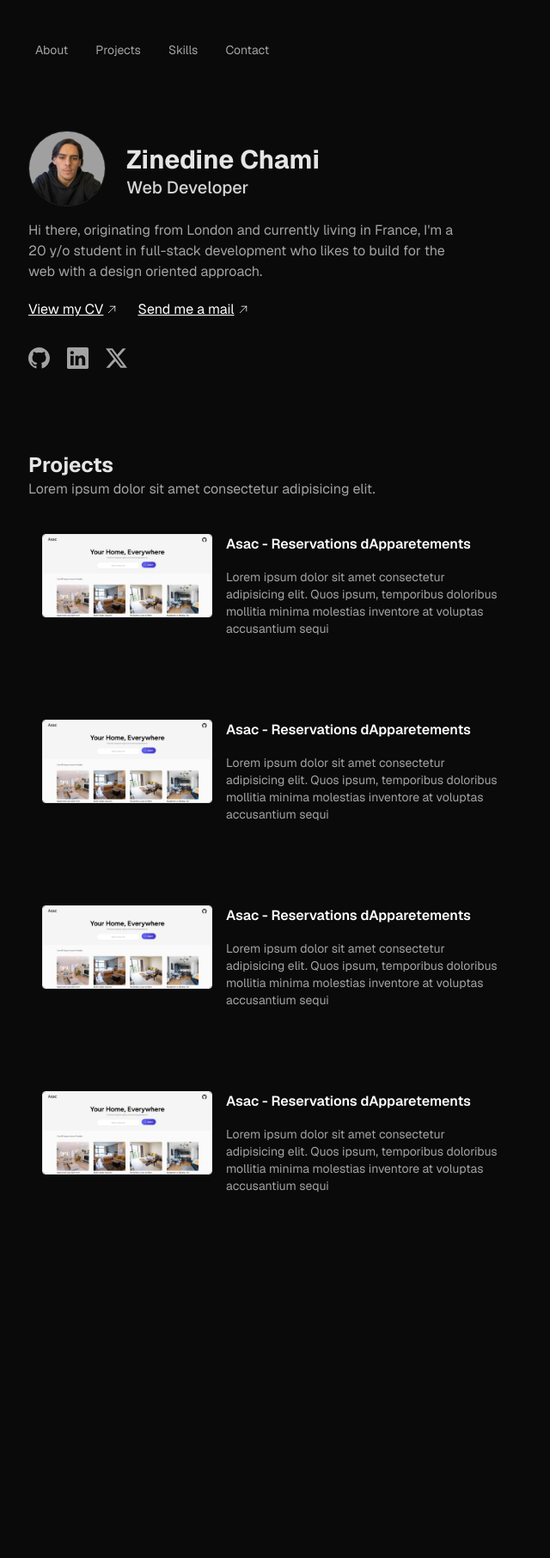
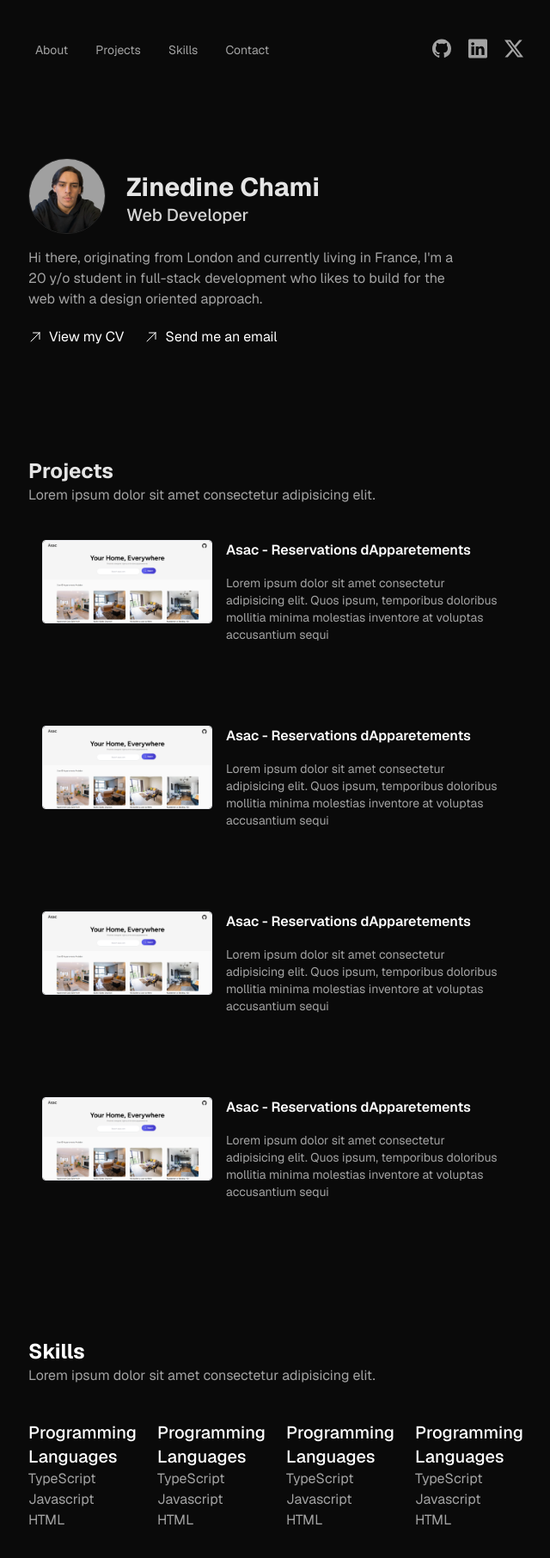
Before and after one commit to zinedinechami/portfolio_next, a Next.js app: page / in a window 1280 px wide. Shown: the top 1812 px of the page at 86% size, without its empty margins (327-967 px from the left). Built offline with nearby package versions, Linux system fonts and the light colour scheme.

Commit message:
add social links in header and created skills section component

```diff
--- a/src/app/componenets/header.tsx
+++ b/src/app/componenets/header.tsx
@@ -1,7 +1,7 @@
 export default function Header() {
   return (
     <>
-      <nav className="h-20  mt-10 ">
+      <nav className="h-20  mt-10 relative">
         <ul className="flex  text-sm text-neutral-400 ">
           <a href="">
             <li className="mr-4 p-2 hover:border hover:bg-neutral-900 border-neutral-800 hover:text-neutral-200 transition-colors rounded ">
@@ -24,6 +24,38 @@ export default function Header() {
             </li>
           </a>
         </ul>
+        <div className="flex  text-neutral-400 absolute right-2 top-1">
+          <svg
+            xmlns="http://www.w3.org/2000/svg"
+            width="22"
+            height="25"
+            fill="currentColor"
+            className="mr-5 hover:text-neutral-200 transition-colors"
+            viewBox="0 0 16 16"
+          >
+            <path d="M8 0C3.58 0 0 3.58 0 8c0 3.54 2.29 6.53 5.47 7.59.4.07.55-.17.55-.38 0-.19-.01-.82-.01-1.49-2.01.37-2.53-.49-2.69-.94-.09-.23-.48-.94-.82-1.13-.28-.15-.68-.52-.01-.53.63-.01 1.08.58 1.23.82.72 1.21 1.87.87 2.33.66.07-.52.28-.87.51-1.07-1.78-.2-3.64-.89-3.64-3.95 0-.87.31-1.59.82-2.15-.08-.2-.36-1.02.08-2.12 0 0 .67-.21 2.2.82.64-.18 1.32-.27 2-.27s1.36.09 2 .27c1.53-1.04 2.2-.82 2.2-.82.44 1.1.16 1.92.08 2.12.51.56.82 1.27.82 2.15 0 3.07-1.87 3.75-3.65 3.95.29.25.54.73.54 1.48 0 1.07-.01 1.93-.01 2.2 0 .21.15.46.55.38A8.01 8.01 0 0 0 16 8c0-4.42-3.58-8-8-8" />
+          </svg>
+          <svg
+            xmlns="http://www.w3.org/2000/svg"
+            width="22"
+            height="25"
+            fill="currentColor"
+            className="mr-5 hover:text-neutral-200 transition-colors"
+            viewBox="0 0 16 16"
+          >
+            <path d="M0 1.146C0 .513.526 0 1.175 0h13.65C15.474 0 16 .513 16 1.146v13.708c0 .633-.526 1.146-1.175 1.146H1.175C.526 16 0 15.487 0 14.854zm4.943 12.248V6.169H2.542v7.225zm-1.2-8.212c.837 0 1.358-.554 1.358-1.248-.015-.709-.52-1.248-1.342-1.248S2.4 3.226 2.4 3.934c0 .694.521 1.248 1.327 1.248zm4.908 8.212V9.359c0-.216.016-.432.08-.586.173-.431.568-.878 1.232-.878.869 0 1.216.662 1.216 1.634v3.865h2.401V9.25c0-2.22-1.184-3.252-2.764-3.252-1.274 0-1.845.7-2.165 1.193v.025h-.016l.016-.025V6.169h-2.4c.03.678 0 7.225 0 7.225z" />
+          </svg>
+          <svg
+            xmlns="http://www.w3.org/2000/svg"
+            width="22"
+            height="25"
+            fill="currentColor"
+            className="mr-4 hover:text-neutral-200 transition-colors"
+            viewBox="0 0 16 16"
+          >
+            <path d="M12.6.75h2.454l-5.36 6.142L16 15.25h-4.937l-3.867-5.07-4.425 5.07H.316l5.733-6.57L0 .75h5.063l3.495 4.633L12.601.75Zm-.86 13.028h1.36L4.323 2.145H2.865z" />
+          </svg>
+        </div>
       </nav>
     </>
   );
--- a/src/app/page.tsx
+++ b/src/app/page.tsx
@@ -1,6 +1,7 @@
 import Header from "./componenets/header";
 import About from "./sections/about";
 import Projects from "./sections/projects";
+import Skills from "./sections/skills";
 import { GeistSans } from "geist/font/sans";
 
 // bg-gradient-to-tr from-neutral-900 to-neutral-950
@@ -13,9 +14,7 @@ export default function Page() {
           <Header />
           <About />
           <Projects />
-          {/* <div>Projects</div>
-          <div>Tech Stack</div>
-          <div>Contact</div> */}
+          <Skills />
         </main>
       </body>
     </>
--- a/src/app/sections/about.tsx
+++ b/src/app/sections/about.tsx
@@ -6,7 +6,7 @@ import pfp from "../assets/profile_picture.png";
 export default function About() {
   return (
     <>
-      <section className="pt-8 pb-24 ">
+      <section className="pt-16 pb-32 ">
         <div className="flex pb-4 ">
           <Image
             src={pfp}
@@ -31,15 +31,13 @@ export default function About() {
           for the web with a design oriented approach.
         </p>
         <div className="pt-5 flex">
-          <a className="pr-4 mr-2 flex underline " href="">
-            View my CV{" "}
           <svg
             xmlns="http://www.w3.org/2000/svg"
             fill="none"
             viewBox="0 0 24 24"
             strokeWidth={1.5}
             stroke="currentColor"
-              className="w-3 h-6 ml-1"
+            className="w-4 h-6 mr-2"
           >
             <path
               strokeLinecap="round"
@@ -47,16 +45,16 @@ export default function About() {
               d="m4.5 19.5 15-15m0 0H8.25m11.25 0v11.25"
             />
           </svg>
+          <a className="pr-4 mr-2 flex hover:underline " href="">
+            View my CV{" "}
           </a>{" "}
-          <a href="" className="flex underline ">
-            Send me a mail
           <svg
             xmlns="http://www.w3.org/2000/svg"
             fill="none"
             viewBox="0 0 24 24"
             strokeWidth={1.5}
             stroke="currentColor"
-              className="w-3 h-6 ml-1"
+            className="w-4 h-6 mr-2"
           >
             <path
               strokeLinecap="round"
@@ -64,39 +62,9 @@ export default function About() {
               d="m4.5 19.5 15-15m0 0H8.25m11.25 0v11.25"
             />
           </svg>
+          <a href="" className="flex hover:underline ">
+            Send me an email
           </a>
-        </div>
-        <div className="flex mt-8 text-neutral-400">
-          <svg
-            xmlns="http://www.w3.org/2000/svg"
-            width="25"
-            height="25"
-            fill="currentColor"
-            className="mr-5"
-            viewBox="0 0 16 16"
-          >
-            <path d="M8 0C3.58 0 0 3.58 0 8c0 3.54 2.29 6.53 5.47 7.59.4.07.55-.17.55-.38 0-.19-.01-.82-.01-1.49-2.01.37-2.53-.49-2.69-.94-.09-.23-.48-.94-.82-1.13-.28-.15-.68-.52-.01-.53.63-.01 1.08.58 1.23.82.72 1.21 1.87.87 2.33.66.07-.52.28-.87.51-1.07-1.78-.2-3.64-.89-3.64-3.95 0-.87.31-1.59.82-2.15-.08-.2-.36-1.02.08-2.12 0 0 .67-.21 2.2.82.64-.18 1.32-.27 2-.27s1.36.09 2 .27c1.53-1.04 2.2-.82 2.2-.82.44 1.1.16 1.92.08 2.12.51.56.82 1.27.82 2.15 0 3.07-1.87 3.75-3.65 3.95.29.25.54.73.54 1.48 0 1.07-.01 1.93-.01 2.2 0 .21.15.46.55.38A8.01 8.01 0 0 0 16 8c0-4.42-3.58-8-8-8" />
-          </svg>
-          <svg
-            xmlns="http://www.w3.org/2000/svg"
-            width="25"
-            height="25"
-            fill="currentColor"
-            className="mr-5"
-            viewBox="0 0 16 16"
-          >
-            <path d="M0 1.146C0 .513.526 0 1.175 0h13.65C15.474 0 16 .513 16 1.146v13.708c0 .633-.526 1.146-1.175 1.146H1.175C.526 16 0 15.487 0 14.854zm4.943 12.248V6.169H2.542v7.225zm-1.2-8.212c.837 0 1.358-.554 1.358-1.248-.015-.709-.52-1.248-1.342-1.248S2.4 3.226 2.4 3.934c0 .694.521 1.248 1.327 1.248zm4.908 8.212V9.359c0-.216.016-.432.08-.586.173-.431.568-.878 1.232-.878.869 0 1.216.662 1.216 1.634v3.865h2.401V9.25c0-2.22-1.184-3.252-2.764-3.252-1.274 0-1.845.7-2.165 1.193v.025h-.016l.016-.025V6.169h-2.4c.03.678 0 7.225 0 7.225z" />
-          </svg>
-          <svg
-            xmlns="http://www.w3.org/2000/svg"
-            width="25"
-            height="25"
-            fill="currentColor"
-            className="mr-4"
-            viewBox="0 0 16 16"
-          >
-            <path d="M12.6.75h2.454l-5.36 6.142L16 15.25h-4.937l-3.867-5.07-4.425 5.07H.316l5.733-6.57L0 .75h5.063l3.495 4.633L12.601.75Zm-.86 13.028h1.36L4.323 2.145H2.865z" />
-          </svg>
         </div>
       </section>
     </>
--- a/src/app/sections/projects.tsx
+++ b/src/app/sections/projects.tsx
@@ -3,7 +3,7 @@ import ProjectCard from "../componenets/project_card";
 export default function Projects() {
   return (
     <>
-      <section className="pb-96">
+      <section className="pb-20">
         <h1 className="text-2xl font-bold text-neutral-200">Projects</h1>
         <h2 className=" text-neutral-400">
           Lorem ipsum dolor sit amet consectetur adipisicing elit.{" "}
--- a/src/app/sections/skills.tsx
+++ b/src/app/sections/skills.tsx
@@ -0,0 +1,47 @@
+export default function Skills() {
+  return (
+    <>
+      <section className="pb-96">
+        <h1 className="text-2xl font-bold">Skills</h1>
+        <h2 className="text-neutral-400 pb-10">
+          Lorem ipsum dolor sit amet consectetur adipisicing elit.{" "}
+        </h2>
+        <div className="flex">
+          <ul>
+            <li className="text-xl font-medium">Programming Languages</li>
+
+            <div className="text-neutral-400">
+              <li>TypeScript</li>
+              <li>Javascript</li>
+              <li>HTML</li>
+            </div>
+          </ul>
+          <ul>
+            <li className="text-xl font-medium">Programming Languages</li>
+            <div className="text-neutral-400">
+              <li>TypeScript</li>
+              <li>Javascript</li>
+              <li>HTML</li>
+            </div>
+          </ul>
+          <ul>
+            <li className="text-xl font-medium">Programming Languages</li>
+            <div className="text-neutral-400">
+              <li>TypeScript</li>
+              <li>Javascript</li>
+              <li>HTML</li>
+            </div>
+          </ul>
+          <ul>
+            <li className="text-xl font-medium">Programming Languages</li>
+            <div className="text-neutral-400">
+              <li>TypeScript</li>
+              <li>Javascript</li>
+              <li>HTML</li>
+            </div>
+          </ul>
+        </div>
+      </section>
+    </>
+  );
+}
```
Lines whose indentation alone changed are shown as unchanged.
